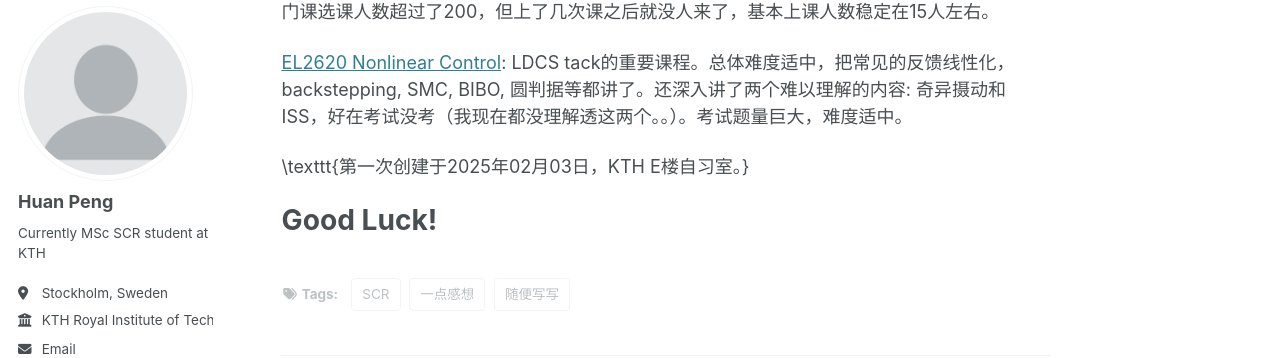
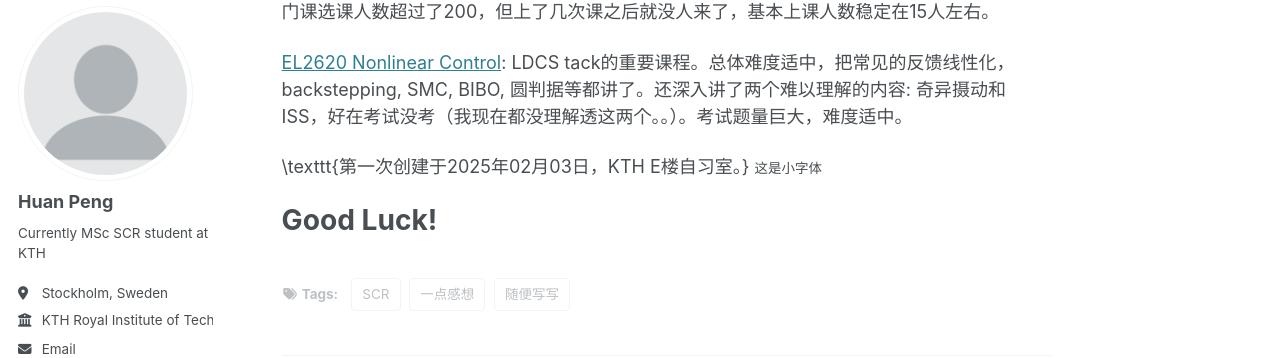
Before and after one commit to huanpen/huanpeng, a Jekyll site: the page built from _posts/2013-08-14-blog-post-2.md, in a window 1280 px wide and 900 px high, scrolled down 960 px. Shown: the part 100-458 px from the top of the window. Built offline with Jekyll 4.4.1, drawn with Linux system fonts in a browser that asks for light colours; some web fonts are replaced.

Commit message:
Update 2013-08-14-blog-post-2.md
Signed-off-by: Huan Peng <huanp@kth.se>

```diff
--- a/_posts/2013-08-14-blog-post-2.md
+++ b/_posts/2013-08-14-blog-post-2.md
@@ -30,6 +30,7 @@ Period 2 [2024-10-27 to 2025-01-12]
 [EL2620 Nonlinear Control](https://www.kth.se/student/kurser/kurs/EL2620?l=en): LDCS tack的重要课程。总体难度适中，把常见的反馈线性化，backstepping, SMC, BIBO, 圆判据等都讲了。还深入讲了两个难以理解的内容: 奇异摄动和ISS，好在考试没考（我现在都没理解透这两个。。）。考试题量巨大，难度适中。
 
 \texttt{第一次创建于2025年02月03日，KTH E楼自习室。}
+<small>这是小字体</small>
 
 Good Luck!
 ======
```
